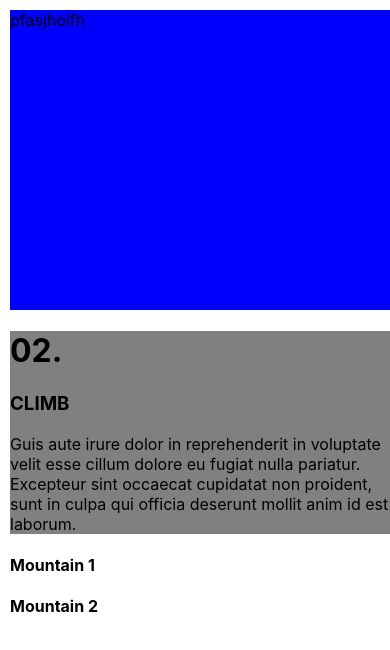
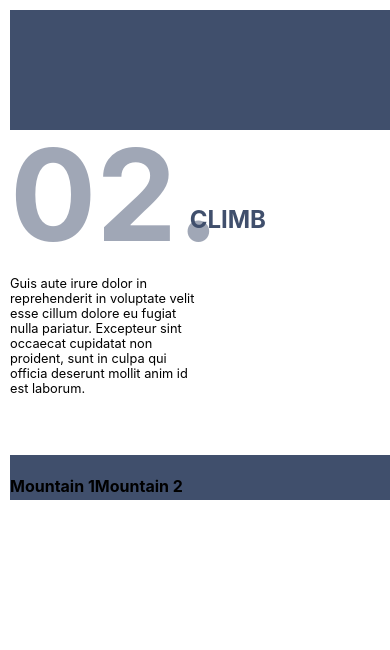
Before and after one commit to Nalundquist/mountain-test, a React (Create React App) app: page / in a window 390 px wide. Shown: the top 650 px of the page. Built offline with nearby package versions, Linux system fonts and the light colour scheme.

Commit message:
edit css for topbar

```diff
--- a/src/components/SelectBar.module.css
+++ b/src/components/SelectBar.module.css
@@ -0,0 +1,7 @@
+.barContainer{
+	background-color: #404f6c;
+	width: 100vw;
+	height: 45px;
+	display: flex;
+	flex-direction: row;
+}
--- a/src/components/TopBar.jsx
+++ b/src/components/TopBar.jsx
@@ -4,10 +4,12 @@ import { SelectBar } from './SelectBar';
 export const TopBar = () => {
 	return (
 		<div>
-			<div className={classes.blueBar} >pfasjhoifh</div>
+			<div className={classes.blueBar}></div>
 			<div className={classes.whiteBar}>
-				<h1 className={classes.bigNumber}>02.</h1>
-				<h3 className={classes.midText}>CLIMB</h3>
+				<div className={classes.bigBlock}>
+					<h1 className={classes.bigNumber}>02.</h1>
+					<h3 className={classes.midText}>CLIMB</h3>
+				</div>
 				<p className={classes.smallerText}>Guis aute irure dolor in reprehenderit in voluptate velit esse cillum dolore eu fugiat nulla pariatur. Excepteur sint occaecat cupidatat non proident, sunt in culpa qui officia deserunt mollit anim id est laborum.</p>
 			</div>
 			<SelectBar />
--- a/src/components/TopBar.module.css
+++ b/src/components/TopBar.module.css
@@ -1,9 +1,66 @@
 .blueBar{
-	background-color: blue;
-	height: 300px;
+	background-color: #404f6c;
+	height: 120px;
 	width: 100vw;
 }
 
 .whiteBar{
-	background-color: grey;
+	background-color: white;
+	height: 120px;
+	width: 100vw;
+	display: flex;
+	flex-direction: row;
+	justify-content: center;
 }
+
+@media screen and (max-width: 768px){
+	.whiteBar{
+		height: 325px;
+		flex-direction: column;
+	}
+}
+
+.bigBlock{
+	display: flex;
+	flex-direction: row;
+}
+
+.bigNumber{
+	color: #a0a7b6;
+	font-size: 8em;
+	position: relative;
+	top: -120px;
+}
+
+@media screen and (max-width: 768px){
+	.bigNumber{
+		top: -25px;
+	}
+}
+
+.midText{
+	color: #404f6c;
+	position: relative;
+	font-size: 1.5em;
+	top: 28px;
+	left: -30px;
+}
+
+@media screen and (max-width: 768px){
+	.midText{
+		top: 125px;
+	}
+}
+.smallerText{
+	font-size: .8em;
+	width: 50vw;
+	position: relative;
+	top: 20px;
+}
+@media screen and (max-width: 768px){
+	.smallerText{
+		height: 220px;
+		flex-direction: column;
+		top: -120px;
+	}
+}
```
